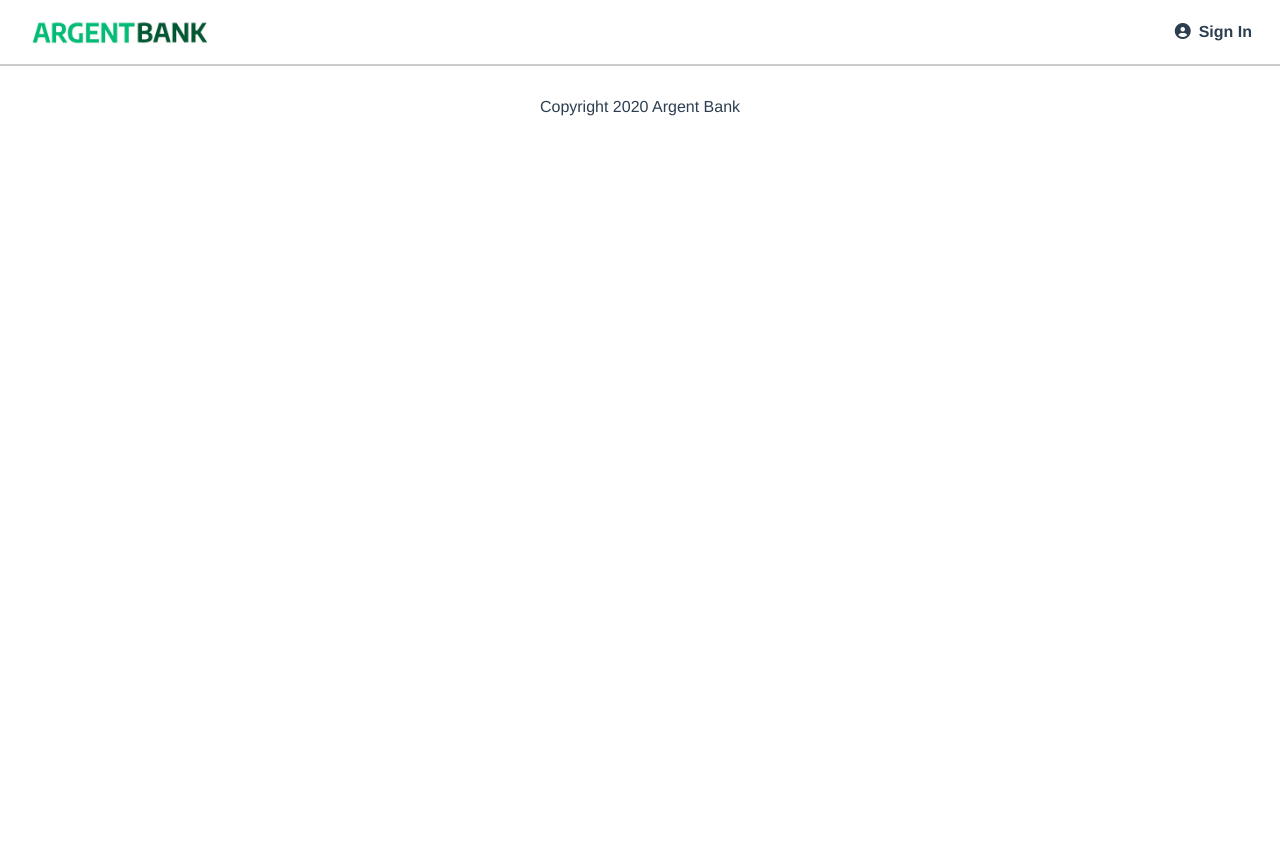
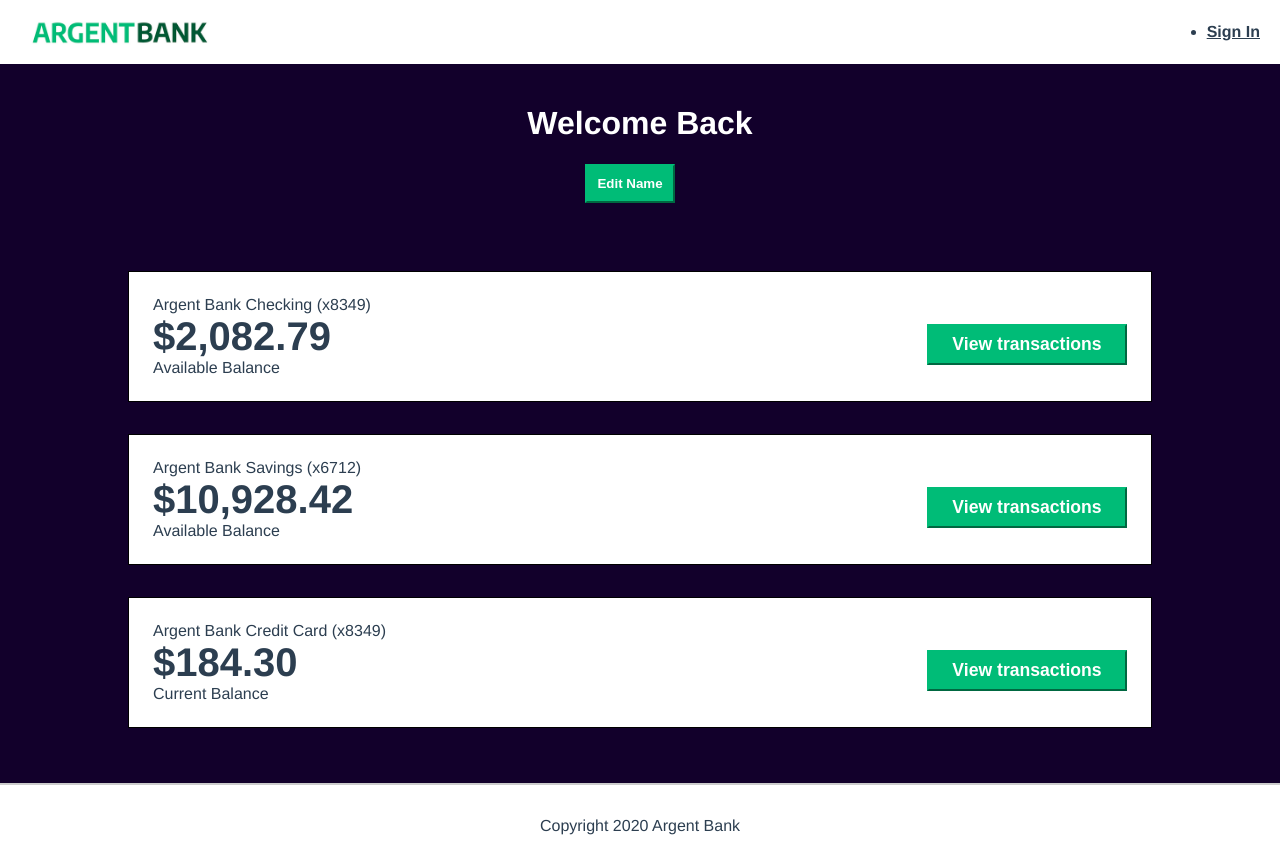
Before and after one commit to zjufi/Argent-Bank-Front, a React (Vite) app in the folder Argent-Bank-frontend/: page /user in a window 1280 px wide. Before the commit the page ends 800 px from the top, so only its background shows below. Built offline with nearby package versions, Linux system fonts and the light colour scheme.

Commit message:
crea auth user accountcards et modif

```diff
--- a/Argent-Bank-frontend/src/App.jsx
+++ b/Argent-Bank-frontend/src/App.jsx
@@ -5,16 +5,18 @@ import Header from './components/header';
 import Home from './pages/home';
 import Footer from './components/footer';
 import Login from './pages/Login';
+import User from './pages/User';
 
 
 function App() {
-  console.log('App component rendered');
+
   return (
     <BrowserRouter>
       <Header />
       <Routes>
         <Route path="/" element={<Home />} />
         <Route path="/login" element={<Login />} />
+        <Route path="/user" element={<User />} />
       </Routes>
       <Footer />
     </BrowserRouter>
--- /dev/null
+++ b/Argent-Bank-frontend/src/components/accountcards.jsx
@@ -0,0 +1,16 @@
+import React from "react";
+function AccountCard({ title, amount, description }) {
+    return (
+        <section className="account">
+            <div className="account-content-wrapper">
+                <h3 className="account-title">{title}</h3>
+                <p className="account-amount">{amount}</p>
+                <p className="account-amount-description">{description}</p>
+            </div>
+            <div className="account-content-wrapper cta">
+                <button className="transaction-button">View transactions</button>
+            </div>
+        </section>
+    );
+}
+export default AccountCard;
--- a/Argent-Bank-frontend/src/components/header.jsx
+++ b/Argent-Bank-frontend/src/components/header.jsx
@@ -5,16 +5,40 @@ import "../styles/components/header.css";
 
 import "../index.css";
 
+
+
 function Header() {
+  const [isLoggedIn, setIsLoggedIn] = React.useState(false);
+  const navigate = useNavigate();
+
+  React.useEffect(() => {
+    const token = localStorage.getItem("token");
+    if (token) {
+      setIsLoggedIn(true);
+    } else {
+      setIsLoggedIn(false);
+    }
+  }, []);
+
   return (
     <nav className="main-nav">
-        <img className="main-nav-logo" src={Logo} alt="logo" />
-        <div>
-              <Link to="/login" className="main-nav-item">
-                  <i className="fa fa-user-circle"></i>
-                  Sign In
-              </Link>
-        </div>
+      <img className="main-nav-logo" src={Logo} alt="logo" />
+      <ul>
+        {!isLoggedIn && <li><Link to="/login">Sign In</Link></li>}
+        {isLoggedIn && <li><Link to="/user">Sign Up</Link></li>}
+      </ul>
+      {isLoggedIn && (
+        <button
+          onClick={() => {
+            localStorage.removeItem("token");
+            setIsLoggedIn(false);
+            navigate("/");
+          }}
+        >
+          Sign Out
+        </button>
+      )}
+
     </nav>
   );
 }
--- a/Argent-Bank-frontend/src/pages/Login.jsx
+++ b/Argent-Bank-frontend/src/pages/Login.jsx
@@ -1,26 +1,61 @@
-import React from "react";
-import'../styles/pages/login.css';
+import React, { useState,} from "react";
+import { useNavigate } from "react-router-dom";
+import { login } from "../services/auth";
+import "../styles/pages/login.css";
+
 
 function Login() {
+    const [email, setEmail] = useState("");
+    const [password, setPassword] = useState("");
+    const [error, setError] = useState("");
+    const navigate = useNavigate();
+
+    async function handleSubmit(e) {
+        e.preventDefault();
+        setError("");
+
+        try {
+            const token = await login(email, password); // appel API
+            console.log("Connexion réussie ✅, token :", token);
+            navigate ("/user");
+
+        } catch (err) {
+            setError("Échec de connexion. Vérifie ton email et ton mot de passe.");
+        }
+    }
+
     return (
-    <div className="main-bg-dark">
+        <div className="bg-dark">
             <div className="sign-in-content">
                 <i className="fa fa-user-circle sign-in-icon"></i>
-            <h1>Sign In</h1>
-            <form>
+                <h1 className="sign-in-title">Sign In</h1>
+                <form onSubmit={handleSubmit}>
                     <div className="input-wrapper">
-                    <label htmlFor="username">Username</label>
-                    <input type="text" id="username" />
+                        <label htmlFor="email">Email</label>
+                        <input
+                            type="text"
+                            id="email"
+                            value={email}
+                            onChange={(e) => setEmail(e.target.value)}
+                        />
                     </div>
                     <div className="input-wrapper">
                         <label htmlFor="password">Password</label>
-                    <input type="password" id="password" />
+                        <input
+                            type="password"
+                            id="password"
+                            value={password}
+                            onChange={(e) => setPassword(e.target.value)}
+                        />
                     </div>
                     <div className="input-remember">
                         <input type="checkbox" id="remember-me" />
                         <label htmlFor="remember-me">Remember me</label>
                     </div>
-                <button className="sign-in-button">Sign In</button>
+                    <button type="submit" className="sign-in-button">
+                        Sign In
+                    </button>
+                    {error && <p style={{ color: "red" }}>{error}</p>}
                 </form>
             </div>
         </div>
--- a/Argent-Bank-frontend/src/pages/User.jsx
+++ b/Argent-Bank-frontend/src/pages/User.jsx
@@ -0,0 +1,27 @@
+import React from 'react';
+import AccountCard from '../components/accountcards';
+import "../styles/pages/user.css";
+
+function User() {
+    const accounts = [
+        { title: "Argent Bank Checking (x8349)", amount: "$2,082.79", description: "Available Balance" },
+        { title: "Argent Bank Savings (x6712)", amount: "$10,928.42", description: "Available Balance" },
+        { title: "Argent Bank Credit Card (x8349)", amount: "$184.30", description: "Current Balance" },
+    ];
+
+    return (
+        <div className="main-bg-dark">
+            <div className='Header-user'>
+                <h1>Welcome Back</h1>
+                <button className='button-user'>Edit Name</button>
+            </div>
+            <div className='accounts'>
+                <h2>Sr Only</h2>
+                {accounts.map((acc, index) => (
+                    <AccountCard key={index} {...acc} />
+                ))}
+            </div>
+        </div>
+    );
+}
+export default User;
--- /dev/null
+++ b/Argent-Bank-frontend/src/services/auth.js
@@ -0,0 +1,25 @@
+function login(email, password) {
+    return fetch('http://localhost:3001/api/v1/user/login', {
+        method: 'POST',
+        headers: {
+            'Content-Type': 'application/json'
+        },
+        body: JSON.stringify({ email, password })
+    })
+        .then(response => {
+            if (!response.ok) {
+                throw new Error("Échec de connexion");
+            }
+            return response.json();
+        })
+        .then(data => {
+            if (data.status === 200 && data.body && data.body.token) {
+                localStorage.setItem('token', data.body.token);
+                return data.body.token;
+            } else {
+                throw new Error(data.message || 'Login failed');
+            }
+        });
+}
+
+export { login };
--- a/Argent-Bank-frontend/src/styles/pages/login.css
+++ b/Argent-Bank-frontend/src/styles/pages/login.css
@@ -2,9 +2,10 @@
     box-sizing: border-box;
     background-color: white;
     width: 300px;
+    margin-top: 0 auto;
 }
 
-.main-bg-dark {
+.bg-dark {
     background-color: #12002b;
     flex: 1;
     width: 100%;
@@ -15,3 +16,9 @@
 .sign-in-icon {
 font-size: 1rem;
 }
+
+.sign-in-title {
+    font-size: 1.5rem;
+    margin-bottom: 20px;
+    color: #12002b;
+}
--- /dev/null
+++ b/Argent-Bank-frontend/src/styles/pages/user.css
@@ -0,0 +1,31 @@
+h1 {
+    font-size: 2em;
+
+    color: white;
+}
+
+.Header-user {
+    padding-top: 20px;
+}
+
+.button-user {
+    border-color: #00bc77;
+    background-color: #00bc77;
+    color: #fff;
+    font-weight: bold;
+    padding: 10px;
+    cursor: pointer;
+    margin-right: 20px;
+}
+
+h2 {
+    visibility: hidden;
+}
+
+.main-bg-dark {
+    background-color: #12002b;
+    flex: 1;
+    width: 100%;
+    height:100%;
+    padding-bottom: 23px;
+}
```
Lines whose indentation alone changed are shown as unchanged.
